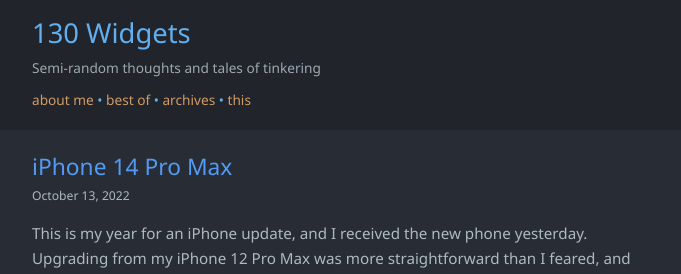
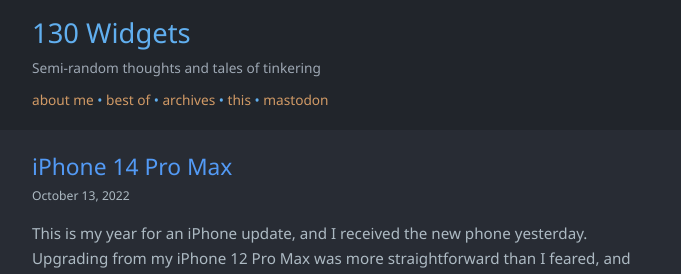
Before and after one commit to bojordan/bojordan.github.io, a Jekyll site: the page built from index.html, in a window 1280 px wide and 900 px high. Shown: the top 274 px of the window, without its empty margins (298-979 px from the left). Built offline with Jekyll 4.4.1, drawn with Linux system fonts in a browser that asks for light colours.

Commit message:
Update default.html with Mastodon link

```diff
--- a/_layouts/default.html
+++ b/_layouts/default.html
@@ -16,7 +16,7 @@
             </p>
 
             <nav>
-                <a href="/about">about me</a> • <a href="/best-of">best of</a> • <a href="/archives">archives</a> • <a href="https://github.com/bojordan/bojordan.github.io">this</a>
+                <a href="/about">about me</a> • <a href="/best-of">best of</a> • <a href="/archives">archives</a> • <a href="https://github.com/bojordan/bojordan.github.io">this</a> • <a rel="me" href="https://discuss.systems/@bojordan">mastodon</a>
             </nav>
         </div>
     </div>
```
